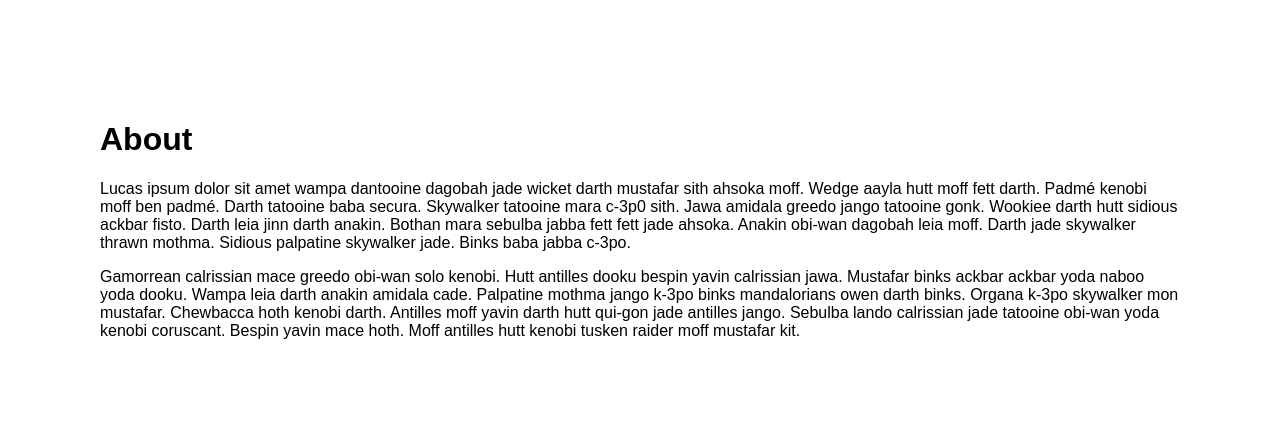
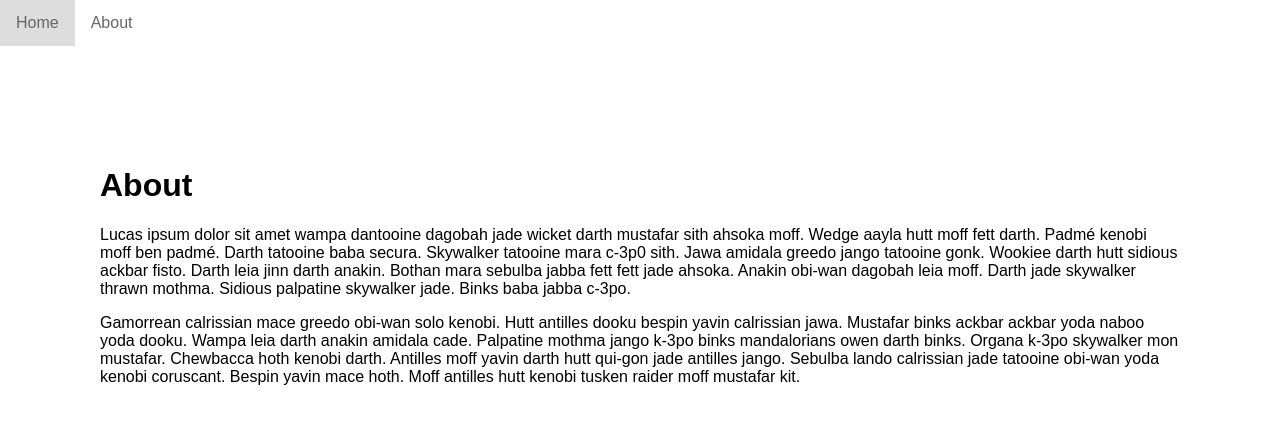
Before and after one commit to siakaramalegos/nextjs-workshop-demo, a Next.js app: page /about in a window 1280 px wide. Shown: the top 424 px of the page. Built offline with nearby package versions, Linux system fonts and the light colour scheme.

Commit message:
Adds nav with Link components

```diff
--- /dev/null
+++ b/components/Nav.js
@@ -0,0 +1,37 @@
+import Link from 'next/link'
+
+export default () => (
+  <nav>
+    <ul>
+      <li>
+        <Link prefetch href="/">
+          <a>Home</a>
+        </Link>
+      </li>
+      <li>
+        <Link prefetch href="/about">
+          <a>About</a>
+        </Link>
+      </li>
+    </ul>
+    <style jsx>{`
+      ul {
+        list-style: none;
+        padding: 0;
+        margin: 0;
+      }
+      ul li {
+        display: inline;
+      }
+      ul li a {
+        display: inline-block;
+        text-decoration: none;
+        padding: 14px 16px;
+        color: #666;
+      }
+      ul li a:hover {
+        background-color: #ddd;
+      }
+    `}</style>
+  </nav>
+)
--- a/pages/about.js
+++ b/pages/about.js
@@ -1,9 +1,11 @@
 import Container from "../components/Container";
 import Meta from "../components/Meta";
+import Nav from "../components/Nav";
 
 const About = () => (
   <div>
     <Meta />
+    <Nav />
     <Container>
       <h1>About</h1>
       <p>Lucas ipsum dolor sit amet wampa dantooine dagobah jade wicket darth mustafar sith ahsoka moff. Wedge aayla hutt moff fett darth. Padmé kenobi moff ben padmé. Darth tatooine baba secura. Skywalker tatooine mara c-3p0 sith. Jawa amidala greedo jango tatooine gonk. Wookiee darth hutt sidious ackbar fisto. Darth leia jinn darth anakin. Bothan mara sebulba jabba fett fett jade ahsoka. Anakin obi-wan dagobah leia moff. Darth jade skywalker thrawn mothma. Sidious palpatine skywalker jade. Binks baba jabba c-3po.</p>
--- a/pages/index.js
+++ b/pages/index.js
@@ -1,9 +1,11 @@
 import Jumbotron from "../components/Jumbotron";
 import Meta from "../components/Meta";
+import Nav from "../components/Nav";
 
 const Home = () => (
   <div>
     <Meta />
+    <Nav />
     <Jumbotron
       imageSrc="../static/galaxy.jpg"
       title="My Super Cool Star Wars App"
```
